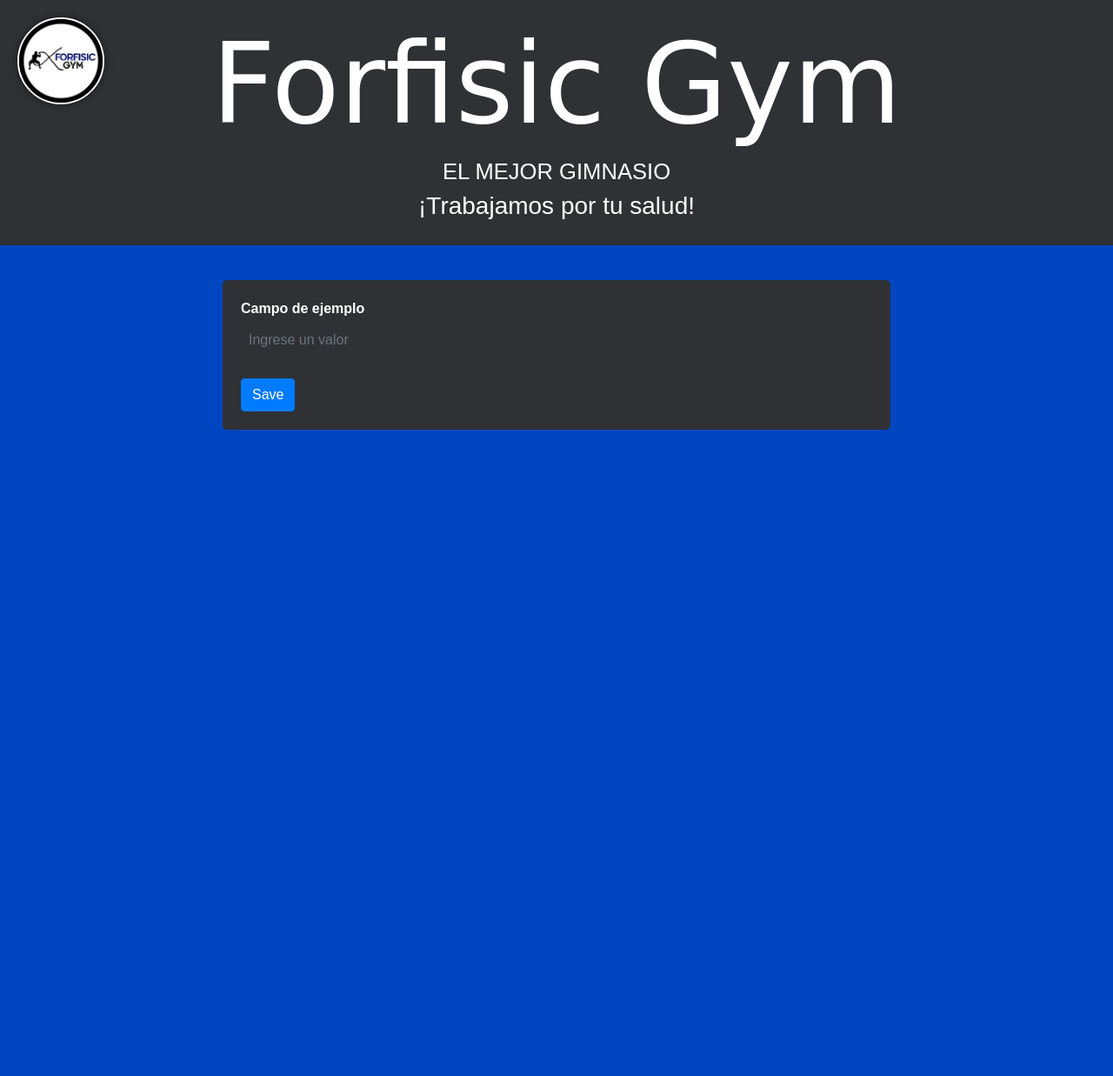
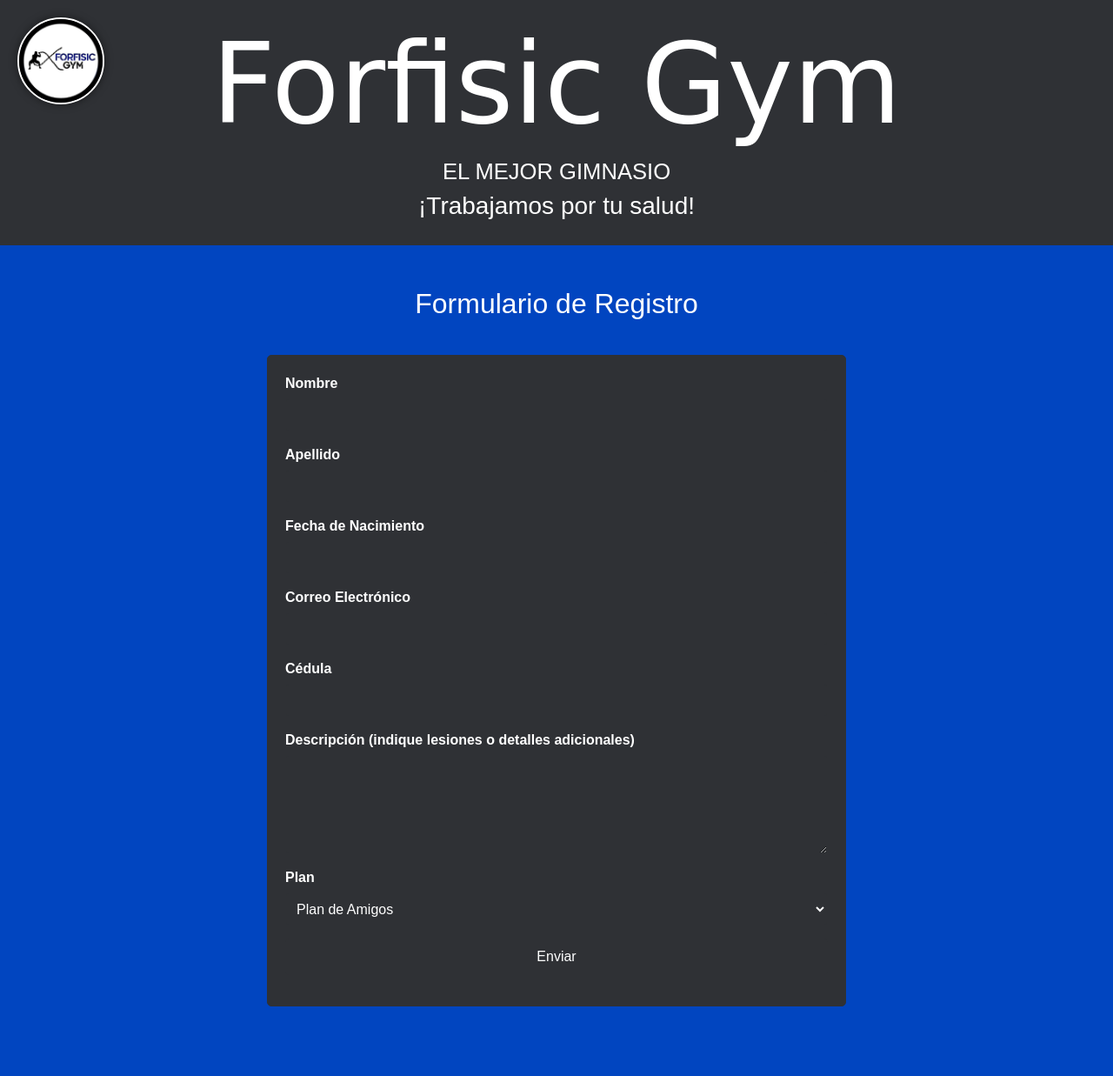
Before and after one commit to Didier-r/ValeriaWeb, a Flask app: page /formulario in a window 1280 px wide. Shown: the whole page at 87% size. Before the commit the page ends 494 px from the top, so only its background shows below. Run offline with Flask 3, Linux system fonts and the light colour scheme; some libraries are stand-ins or nearby versions.

Commit message:
Estado termiando la conexion con la base de datos solo falta crear el enlace para mandarlo al home

```diff
--- a/index.py
+++ b/index.py
@@ -1,6 +1,30 @@
-from flask import Flask, render_template
+from flask import Flask, render_template, request, redirect, url_for
+from flask_wtf import FlaskForm
+from wtforms import StringField, TextAreaField, SelectField, SubmitField
+from wtforms.validators import DataRequired, Email
+from flask_mysqldb import MySQL
 
 app = Flask(__name__)
+app.secret_key = 'supersecretkey'  # Necesario para proteger el formulario
+
+# Configuración de la base de datos
+app.config['MYSQL_HOST'] = 'localhost'
+app.config['MYSQL_USER'] = 'root'  # Cambia esto por tu usuario de MySQL
+app.config['MYSQL_PASSWORD'] = '123'  # Cambia esto por tu contraseña de MySQL
+app.config['MYSQL_DB'] = 'db_ventas'  # Cambia esto por tu base de datos
+
+mysql = MySQL(app)
+
+# Define el formulario con Flask-WTF y WTForms
+class RegisterForm(FlaskForm):
+    nombre = StringField("Nombre", validators=[DataRequired()])
+    apellido = StringField("Apellido", validators=[DataRequired()])
+    fechaNacimiento = StringField("Fecha de Nacimiento", validators=[DataRequired()])
+    correo = StringField("Correo Electrónico", validators=[DataRequired(), Email()])
+    cedula = StringField("Cédula", validators=[DataRequired()])
+    descripcion = TextAreaField("Descripción (indique lesiones o detalles adicionales)")
+    plan = SelectField("Plan", choices=[('amigos', 'Plan de Amigos'), ('individual', 'Plan Individual')], validators=[DataRequired()])
+    submit = SubmitField("Enviar")
 
 @app.route('/')
 def home():
@@ -18,9 +42,34 @@
 def clases_grupales():
     return render_template('ClasesGrupales.html')
 
-@app.route('/formulario')
+@app.route('/formulario', methods=['GET', 'POST'])
 def formulario():
-    return render_template('formulario.html')
+    form = RegisterForm()
+    if form.validate_on_submit():
+        nombre = form.nombre.data
+        apellido = form.apellido.data
+        fechaNacimiento = form.fechaNacimiento.data
+        correo = form.correo.data
+        cedula = form.cedula.data
+        descripcion = form.descripcion.data
+        plan = form.plan.data
+
+        # Conectar a la base de datos y almacenar los datos
+        cur = mysql.connection.cursor()
+        cur.execute("""
+            INSERT INTO registros (nombre, apellido, fecha_nacimiento, correo, cedula, descripcion, plan)
+            VALUES (%s, %s, %s, %s, %s, %s, %s)
+        """, (nombre, apellido, fechaNacimiento, correo, cedula, descripcion, plan))
+        mysql.connection.commit()
+        cur.close()
+
+        return redirect(url_for('success'))
+
+    return render_template('formulario.html', form=form)
+
+@app.route('/success')
+def success():
+    return 'Datos enviados y almacenados correctamente en la base de datos'
 
 if __name__ == '__main__':
     app.run(debug=True)
--- a/templates/formulario.html
+++ b/templates/formulario.html
@@ -14,7 +14,7 @@
 </head>
 <body>
     <!-- Banner superior -->
-    <div class="header-banner">
+    <div class="header-banner text-center">
         <!-- Imagen del círculo superior -->
         <div class="circle-img">
             <img src="{{ url_for('static', filename='imagenes/logoEmpresa.jpg') }}" alt="Imagen del usuario">
@@ -27,15 +27,75 @@
         <h3 class="additional-text">¡Trabajamos por tu salud!</h3>
     </div>
 
-    <!-- Formulario -->
-    <form method="POST" action="{{ url_for('formulario') }}">
-        <!-- Aquí puedes añadir los campos del formulario -->
-        <div class="form-group">
-            <label for="exampleInput">Campo de ejemplo</label>
-            <input type="text" class="form-control" id="exampleInput" name="exampleInput" placeholder="Ingrese un valor">
-        </div>
-        <button type="submit" class="btn btn-primary">Save</button>
-    </form>
+    <!-- Contenedor principal para el formulario -->
+    <div class="container mt-5">
+        <h2 class="text-center mb-4">Formulario de Registro</h2>
+
+        <!-- Formulario -->
+        <form method="POST" action="{{ url_for('formulario') }}">
+            {{ form.hidden_tag() }} <!-- Campo CSRF necesario -->
+
+            <div class="form-group">
+                {{ form.nombre.label(class="form-label") }}
+                {{ form.nombre(class="form-control") }}
+                {% for error in form.nombre.errors %}
+                    <div class="text-danger">{{ error }}</div>
+                {% endfor %}
+            </div>
+
+            <div class="form-group">
+                {{ form.apellido.label(class="form-label") }}
+                {{ form.apellido(class="form-control") }}
+                {% for error in form.apellido.errors %}
+                    <div class="text-danger">{{ error }}</div>
+                {% endfor %}
+            </div>
+
+            <div class="form-group">
+                {{ form.fechaNacimiento.label(class="form-label") }}
+                {{ form.fechaNacimiento(class="form-control") }}
+                {% for error in form.fechaNacimiento.errors %}
+                    <div class="text-danger">{{ error }}</div>
+                {% endfor %}
+            </div>
+
+            <div class="form-group">
+                {{ form.correo.label(class="form-label") }}
+                {{ form.correo(class="form-control") }}
+                {% for error in form.correo.errors %}
+                    <div class="text-danger">{{ error }}</div>
+                {% endfor %}
+            </div>
+
+            <div class="form-group">
+                {{ form.cedula.label(class="form-label") }}
+                {{ form.cedula(class="form-control") }}
+                {% for error in form.cedula.errors %}
+                    <div class="text-danger">{{ error }}</div>
+                {% endfor %}
+            </div>
+
+            <div class="form-group">
+                {{ form.descripcion.label(class="form-label") }}
+                {{ form.descripcion(class="form-control", rows=4) }}
+                {% for error in form.descripcion.errors %}
+                    <div class="text-danger">{{ error }}</div>
+                {% endfor %}
+            </div>
+
+            <div class="form-group">
+                {{ form.plan.label(class="form-label") }}
+                {{ form.plan(class="form-control") }}
+                {% for error in form.plan.errors %}
+                    <div class="text-danger">{{ error }}</div>
+                {% endfor %}
+            </div>
+
+            <div class="form-group text-center">
+                {{ form.submit(class="btn btn-primary") }}
+            </div>
+        </form>
+    </div>
 
     <!-- Scripts de JavaScript para Bootstrap -->
     <script src="https://code.jquery.com/jquery-3.5.1.slim.min.js"></script>
```
